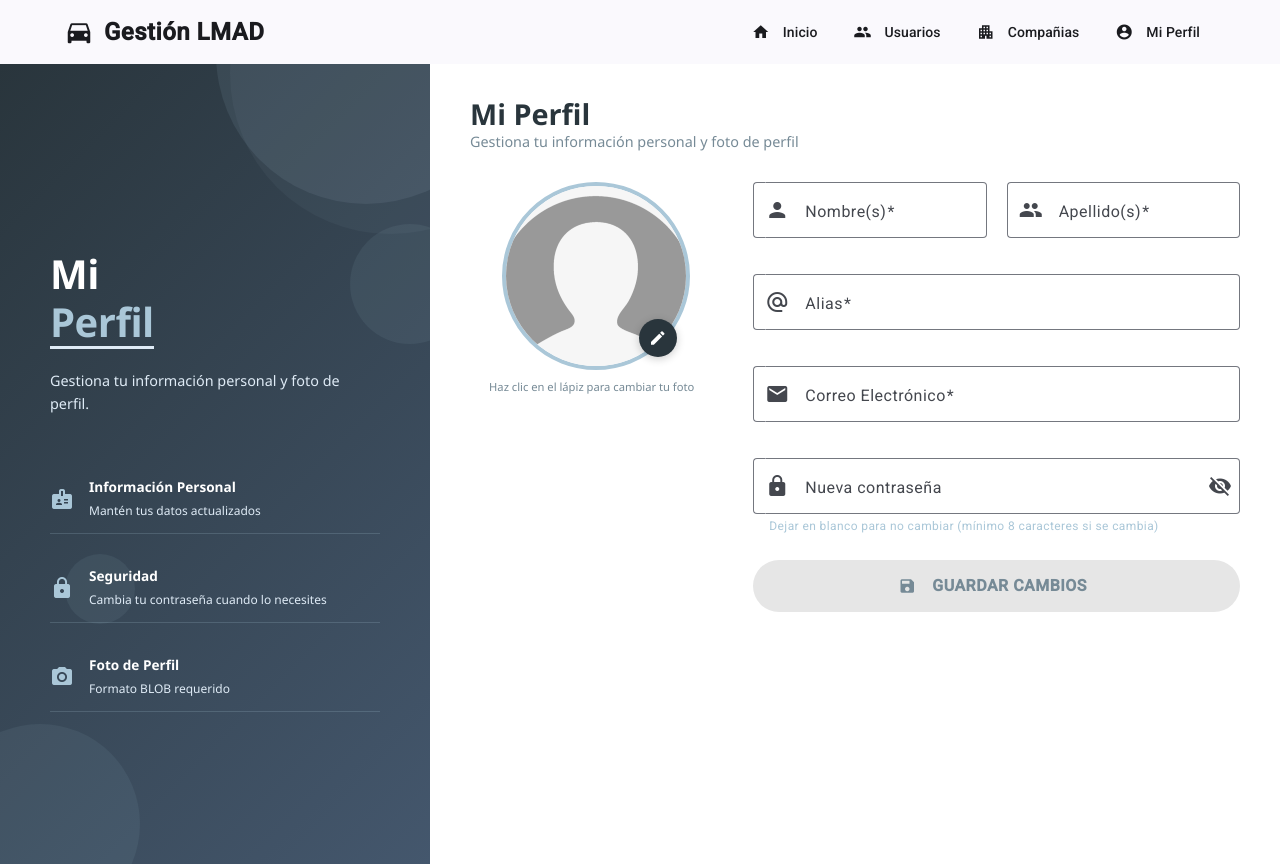
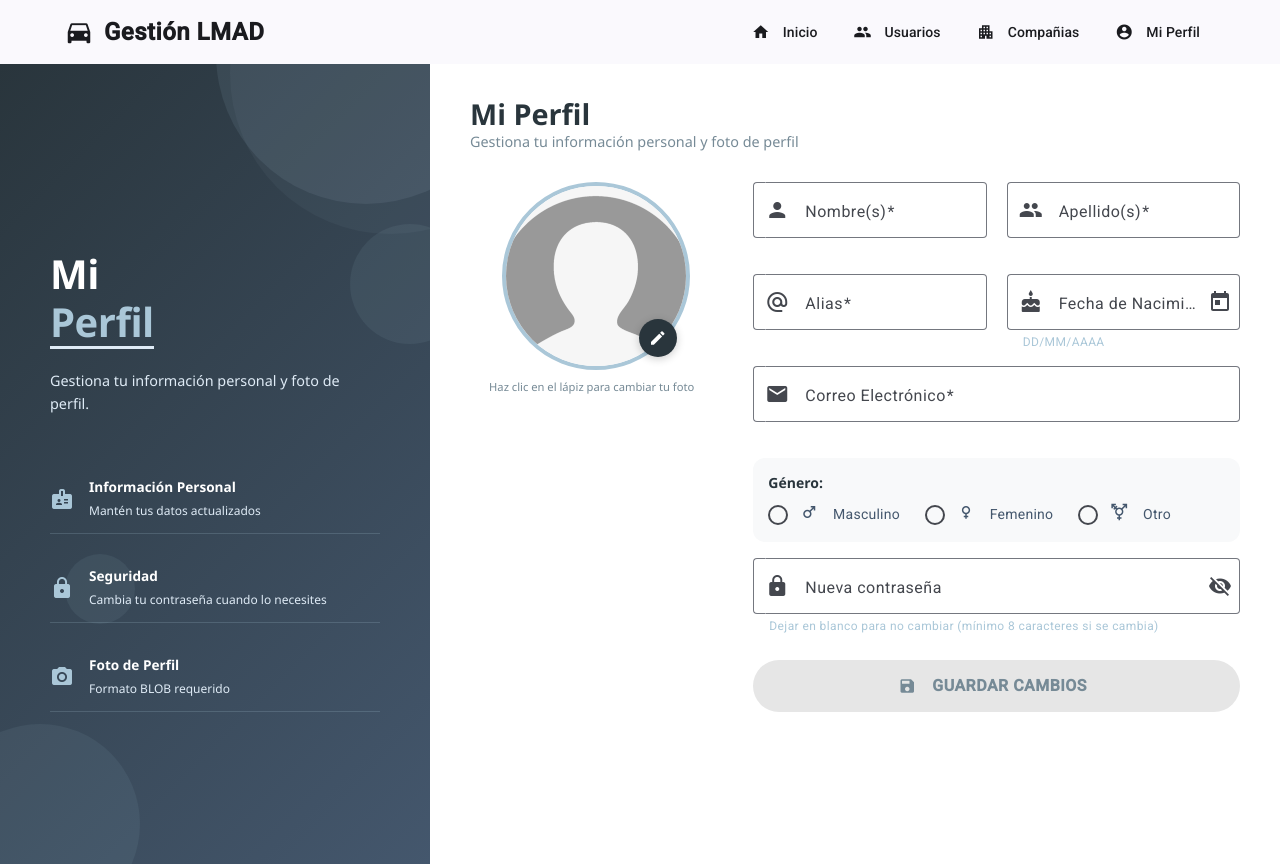
Before and after one commit to andynogamer/bdm-frontend, an Angular app: page /profile in a window 1280 px wide. Built offline with nearby package versions, Linux system fonts and the light colour scheme; no server answers.

Commit message:
feat: la interfaz ya permite el llamado a la api correcto para update del usuario en sesión

```diff
--- a/src/app/features/user-profile/user-profile.html
+++ b/src/app/features/user-profile/user-profile.html
@@ -78,6 +78,7 @@
                     </mat-form-field>
                 </div>
 
+                <div class="form-row">
                     <mat-form-field appearance="outline" class="full-width">
                         <mat-label>Alias</mat-label>
                         <mat-icon matPrefix>alternate_email</mat-icon>
@@ -85,7 +86,24 @@
                         @if (profileForm.get('alias')?.hasError('required')) {
                             <mat-error>El alias es obligatorio</mat-error>
                         }
+
                     </mat-form-field>
+
+                    <mat-form-field appearance="outline">
+                        <mat-label>Fecha de Nacimiento</mat-label>
+                        <input matInput [matDatepicker]="picker" formControlName="fecha_nacimiento">
+                        <mat-icon matPrefix>cake</mat-icon>
+                        <mat-datepicker-toggle matIconSuffix [for]="picker"></mat-datepicker-toggle>
+                        <mat-datepicker #picker></mat-datepicker>
+                        <mat-hint>DD/MM/AAAA</mat-hint>
+                        @if (profileForm.get('fecha_nacimiento')?.hasError('required')) {
+                        <mat-error>La fecha es <strong>obligatoria</strong></mat-error>
+                        }
+                    </mat-form-field>
+                </div>
+
+
+
 
                 <mat-form-field appearance="outline" class="full-width">
                     <mat-label>Correo Electrónico</mat-label>
@@ -98,6 +116,27 @@
                         <mat-error>Ingrese un correo válido</mat-error>
                     }
                 </mat-form-field>
+
+                <div class="gender-section">
+                <label>Género:</label>
+                <mat-radio-group formControlName="genero" class="gender-radiogroup">
+                    <mat-radio-button value="M">
+                    <mat-icon>male</mat-icon>
+                    Masculino
+                    </mat-radio-button>
+                    <mat-radio-button value="F">
+                    <mat-icon>female</mat-icon>
+                    Femenino
+                    </mat-radio-button>
+                    <mat-radio-button value="X">
+                    <mat-icon>transgender</mat-icon>
+                    Otro
+                    </mat-radio-button>
+                </mat-radio-group>
+                @if (profileForm.get('genero')?.hasError('required') && profileForm.get('genero')?.touched) {
+                    <mat-error class="gender-error">Seleccione una opción</mat-error>
+                }
+                </div>
 
                 <mat-form-field appearance="outline" class="full-width">
                     <mat-label>Nueva contraseña</mat-label>
--- a/src/app/features/user-profile/user-profile.scss
+++ b/src/app/features/user-profile/user-profile.scss
@@ -35,6 +35,48 @@
     z-index: 2;
     color: white;
 }
+
+
+.gender-section {
+  padding: 15px 0;
+  background: #F8F9FA;
+  border-radius: 12px;
+  padding: 15px;
+
+  label {
+    font-weight: 600;
+    color: #29353C;
+    margin-right: 20px;
+    display: block;
+    margin-bottom: 10px;
+  }
+}
+
+.gender-radiogroup {
+  display: flex;
+  gap: 25px;
+
+  ::ng-deep .mdc-radio {
+    padding: 0 8px 0 0;
+  }
+
+  ::ng-deep .mdc-form-field {
+    color: #44576D;
+  }
+
+  mat-icon {
+    font-size: 18px;
+    margin-right: 5px;
+    vertical-align: middle;
+  }
+}
+
+.gender-error {
+  font-size: 0.7rem;
+  margin-top: 5px;
+  display: block;
+}
+
 
 .hero-text {
     margin-bottom: 50px;
@@ -394,4 +436,9 @@
         width: 140px;
         height: 140px;
     }
+
+    .gender-radiogroup {
+    flex-direction: column;
+    gap: 10px;
+  }
 }
--- a/src/app/features/user-profile/user-profile.ts
+++ b/src/app/features/user-profile/user-profile.ts
@@ -6,6 +6,9 @@ import { MatCardModule } from '@angular/material/card';
 import { MatFormFieldModule } from '@angular/material/form-field';
 import { MatIconModule } from '@angular/material/icon';
 import { MatInputModule } from '@angular/material/input';
+import { MatDatepickerModule } from '@angular/material/datepicker';
+import { MatRadioModule } from '@angular/material/radio';
+import { provideNativeDateAdapter } from '@angular/material/core';
 import { Header } from '../../shared/header/header';
 import { MatSnackBar, MatSnackBarModule } from '@angular/material/snack-bar';
 import { DomSanitizer, SafeUrl } from '@angular/platform-browser';
@@ -13,6 +16,7 @@ import { User } from '../../services/user';
 
 @Component({
   selector: 'app-user-profile',
+  providers: [provideNativeDateAdapter()],
   imports: [
     CommonModule,
     ReactiveFormsModule,
@@ -22,7 +26,9 @@ import { User } from '../../services/user';
     MatButtonModule,
     MatIconModule,
     MatSnackBarModule,
-    Header
+    Header,
+    MatDatepickerModule,
+    MatRadioModule
   ],
   templateUrl: './user-profile.html',
   styleUrl: './user-profile.scss',
@@ -47,6 +53,8 @@ export class UserProfile implements OnInit {
       nombre: new FormControl('', [Validators.required]),
       apellido: new FormControl('', [Validators.required]),
       alias: new FormControl('', [Validators.required]),
+      genero: new FormControl('', [Validators.required]),
+      fecha_nacimiento: new FormControl('', [Validators.required]),
       correo_electronico: new FormControl('', [Validators.required, Validators.email]),
       contrasena: new FormControl('', [Validators.minLength(8)]),
       foto: new FormControl(null)
@@ -63,6 +71,8 @@ export class UserProfile implements OnInit {
           nombre: user.nombre,
           apellido: user.apellido,
           alias: user.alias,
+          fecha_nacimiento: user.fecha_nacimiento,
+          genero: user.genero,
           correo_electronico: user.correo_electronico
         });
 
@@ -74,7 +84,7 @@ export class UserProfile implements OnInit {
 
       error: (err) => {
         console.error(err);
-
+        console.log('HAY UN ERROR!!!')
         this.snackBar.open(
           'Error al cargar el perfil',
           'Cerrar',
@@ -104,13 +114,25 @@ export class UserProfile implements OnInit {
 
     if (this.profileForm.valid) {
 
-      console.log(this.profileForm.value);
+      this.userService.updateUser(this.profileForm.value).subscribe({
+        next: (data) =>{
 
-      this.snackBar.open(
-        'Información actualizada correctamente',
-        'Cerrar',
-        { duration: 3000 }
-      );
+          this.snackBar.open(
+            'Información actualizada correctamente',
+            'Cerrar',
+            { duration: 3000 }
+          );
+        },
+        error: (e) => {
+          console.log(e);
+          this.snackBar.open(
+            e.error.error,
+            'Cerrar',
+            { duration: 3000 }
+          );
+        }
+      })
+
     }
   }
 }
--- a/src/app/services/user.ts
+++ b/src/app/services/user.ts
@@ -22,14 +22,22 @@ export class User {
       withCredentials: true
     });
   }
+
   postUser(user: any){
     return this.http.post<any>(this.API_URL, user, {
       withCredentials: true
     });
   }
+
   postLogin(user: any){
     return this.http.post<any>(this.API_URL + '/login', user, {
       withCredentials: true
     })
   }
+
+  updateUser(user: any){
+    return this.http.post<any>(this.API_URL + '/update', user, {
+      withCredentials: true
+    })
+  }
 }
```
Also changed, not shown: src/app/admin/users/users.ts (+1 -1 lines). Lines whose indentation alone changed are shown as unchanged.
